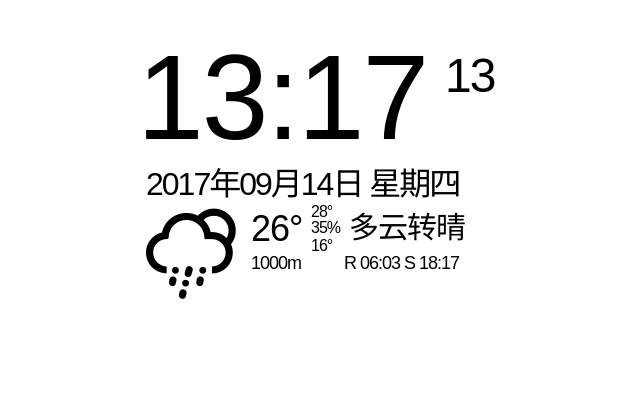
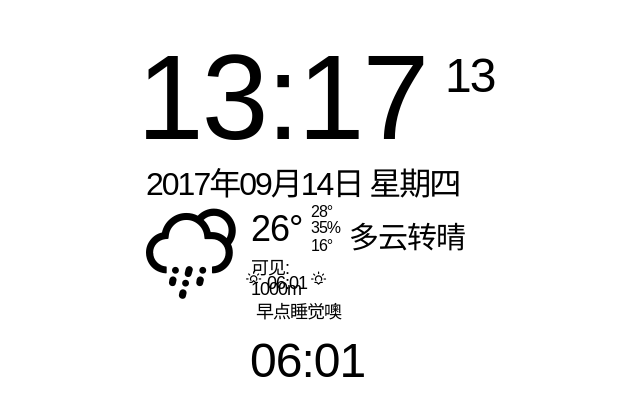
Before and after one commit to x1n9snv0/rasClock, a PHP site: page / in a window 1280 px wide. Shown: the top 416 px of the page, without its empty margins (326-966 px from the left). Run offline with PHP 8.4, Linux system fonts and the light colour scheme; some web fonts are replaced.

Commit message:
test weather pad display

```diff
--- a/css/main.css
+++ b/css/main.css
@@ -100,24 +100,36 @@
 }
 #su{
     width: 130px;
-    height: 50px;
+    height: 40px;
     float: left;
-    margin: 0px 3px;
+    margin: 10px 3px 0px 3px;
     font-size: 30px;
 }
 #vi{
     width: 85px;
     height: 20px;
     float: left;
-    margin: 0px 5px;
+    margin: 0px 15px 0px 5px;
     font-size: 18px;
 }
-#rs{
+.rs{
     width: 130px;
     height: 20px;
     float: left;
-    margin: 0px 3px;
+    margin: 0px 3px 0px 0px;
     font-size: 18px;
+}
+.rise_set{
+    width: 18px;
+    height: 20px;
+    float: left;
+    margin: 0px 3px 0px 0px;
+    font-size: 12px;
+}
+.r_s{
+    width: 44px;
+    height: 20px;
+    float: left;
 }
 #tip{
     width: 220px;
--- a/index.php
+++ b/index.php
@@ -87,8 +87,15 @@
                 <div id="lt">16&#176;</div>
             </div>
             <div id="su">多云转晴</div>
-            <div id="vi">1000m</div>
-            <div id="rs">R 06:03 S 18:17</div>
+            <div id="vi">可见: 1000m</div>
+            <div class="rs">
+                <div class="rise_set"><i class="wi wi-sunrise"></i></div>
+                <div class="r_s" id="sr">06:01</div>
+                <div class="rise_set"><i class="wi wi-sunset"></i></div>
+                <div class="r_s" id="ss">06:01</div>
+            </div>
+
+            <div id="tip">早点睡觉噢</div>
         </div>
     </div>
 </body>
```
